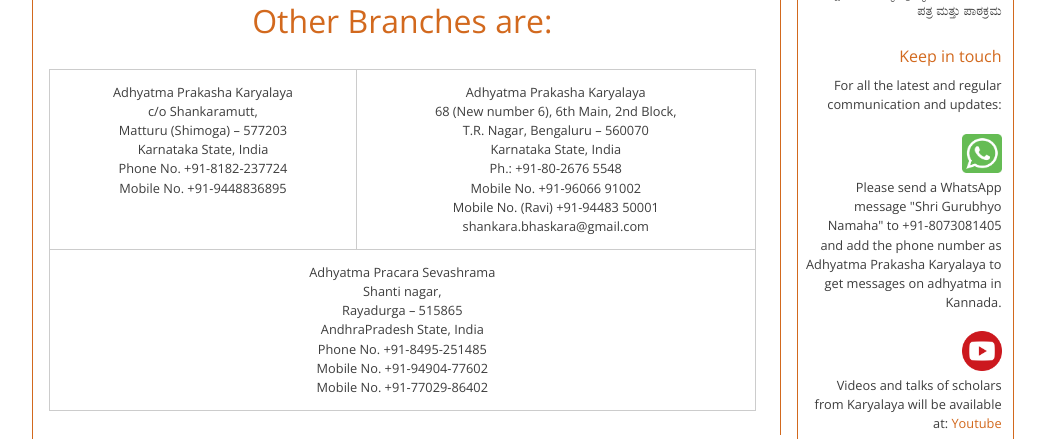
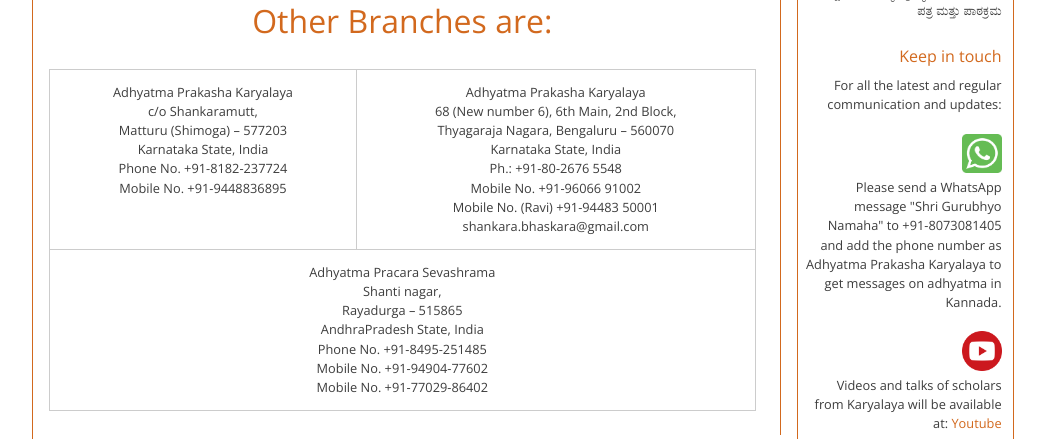
Before and after one commit to SrirangaDigital/Adhyatmaprakasha, a PHP site: page /php/contact.php in a window 1280 px wide. Shown: the part 437-876 px from the top of the page, without its empty margins (117-1162 px from the left). Run offline with PHP 8.4, Linux system fonts and the light colour scheme; the visitor is signed in with stand-in values (Sample User, id 1); data comes from the database, SQL or seed files in the repository; data that the repository does not hold is empty.

Commit message:
typox fixed

```diff
--- a/php/about.php
+++ b/php/about.php
@@ -12,7 +12,7 @@
 					<li>Sri Srinath</li>
 					<li>Sri B. V. Vinay</li>
 					<li>Sri T. S. Ravichandra</li>
-					<li>Smt Dr. Manjushri Hegde</li>
+					<li>Smt Dr. Manjushree Hegde</li>
 				</ul>
 			</div>
 			<div class="list">
--- a/php/contact.php
+++ b/php/contact.php
@@ -34,7 +34,7 @@
                         <td>
                             Adhyatma Prakasha Karyalaya<br />
                             68 (New number 6), 6th Main, 2nd Block,<br />
-                            T.R. Nagar, Bengaluru &ndash; 560070<br />
+                            Thyagaraja Nagara, Bengaluru &ndash; 560070<br />
                             Karnataka State, India<br />
                             Ph.: +91-80-2676 5548  <br />
                             Mobile No. +91-96066 91002<br />
```
